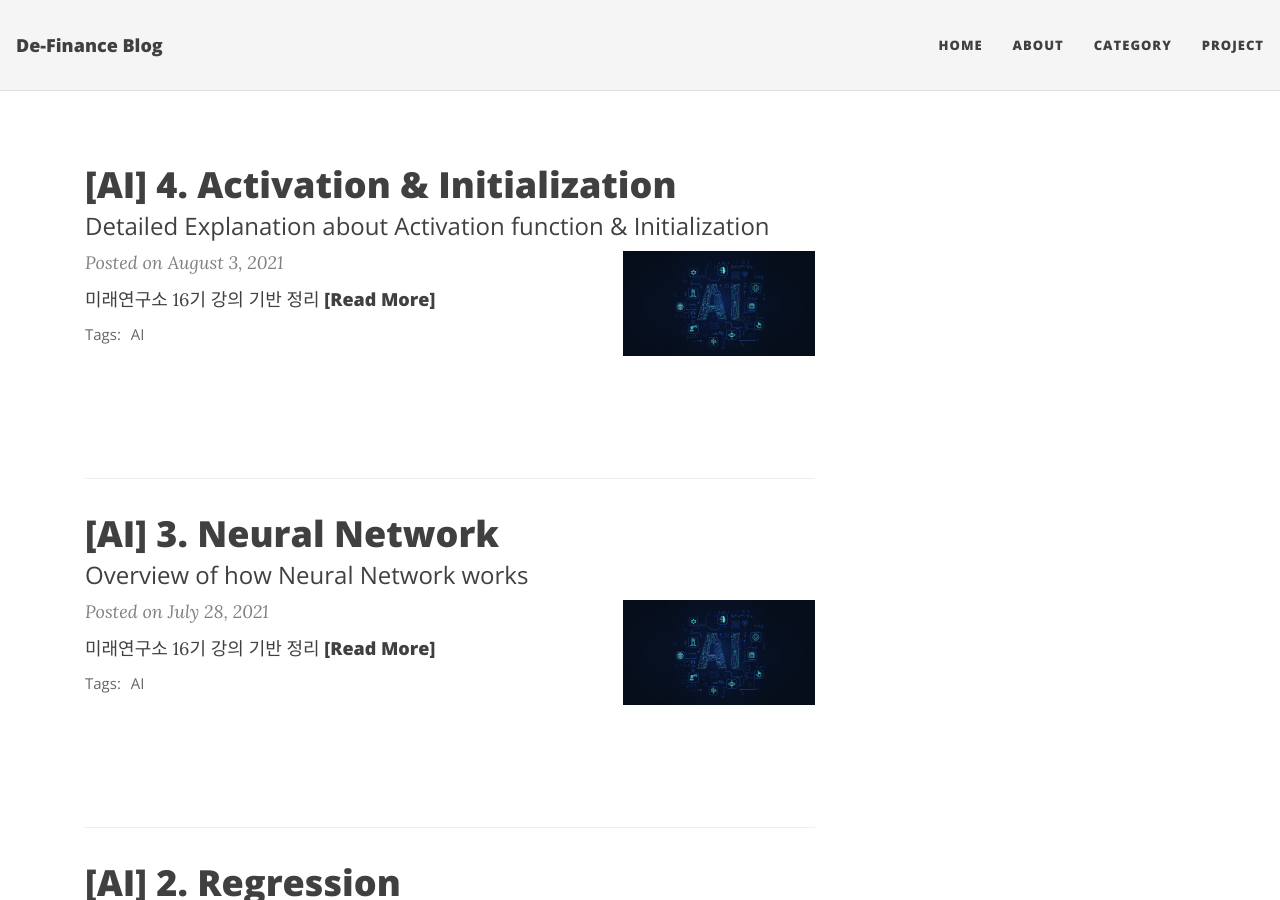
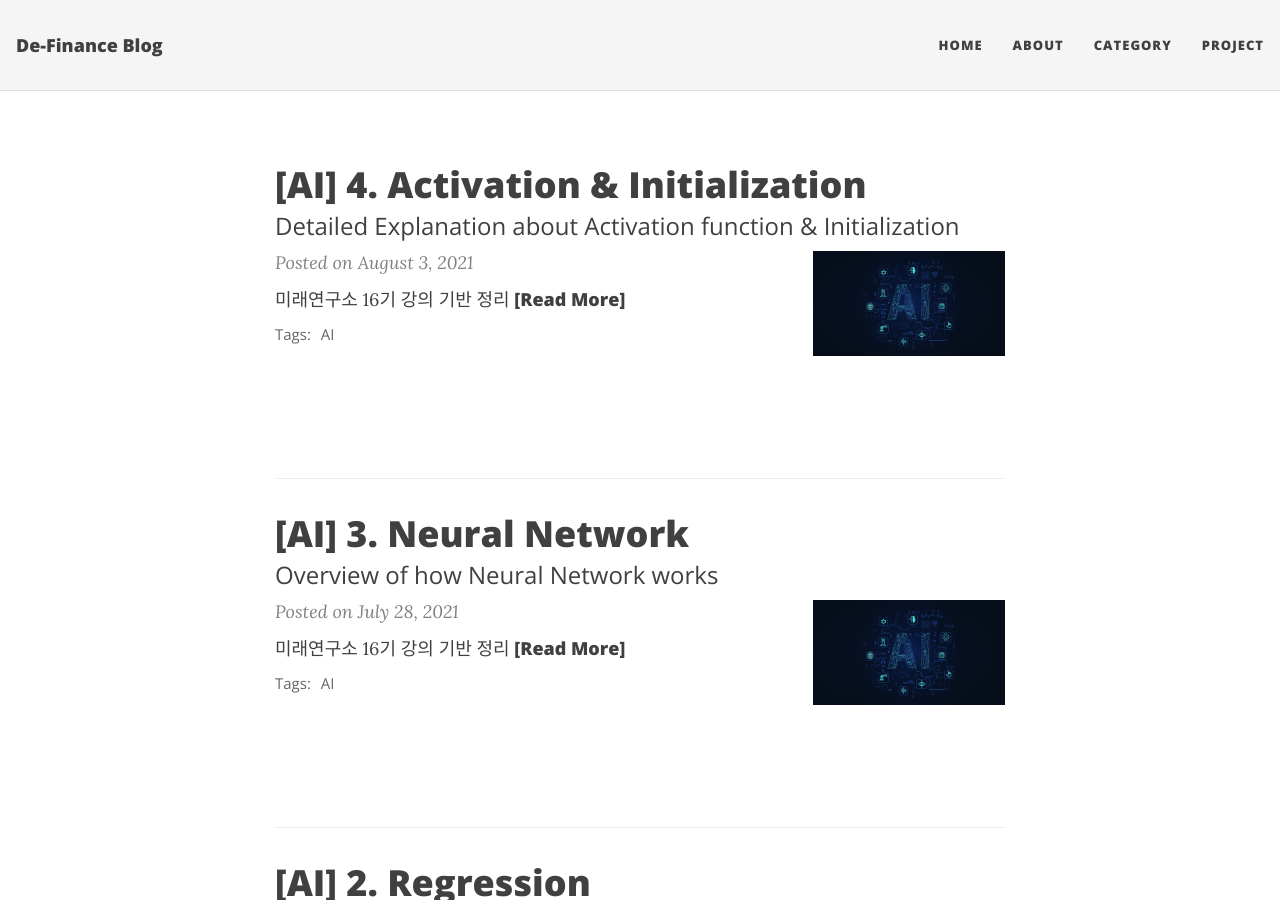
Before and after one commit to De-Finance/De-Finance.github.io, a Jekyll site: the page built from index.markdown, in a window 1280 px wide and 900 px high. Built offline with Jekyll 4.4.1, drawn with Linux system fonts in a browser that asks for light colours; nearby versions of some CDN libraries; the list of posts is cut into pages by our own code.

Commit message:
page update

```diff
--- a/_layouts/page.html
+++ b/_layouts/page.html
@@ -4,21 +4,28 @@ layout: base
 
 {% include header.html type="page" %}
 
-<div class="container" role="main">
+<div class="{% if page.full-width %} container-fluid {% else %} container-md {% endif %}" role="main">
   <div class="row">
-    <div class="col-lg-8 col-lg-offset-2 col-md-10 col-md-offset-1">
+    <div class="{% if page.full-width %} col {% else %} col-xl-8 offset-xl-2 col-lg-10 offset-lg-1 {% endif %}">
+      {% if page.before-content %}
+        <div class="before-content">
+          {% for file in page.before-content %}
+            {% include {{ file }} %}
+          {% endfor %}
+        </div>
+      {% endif %}
+
       {{ content }}
-	    {% if page.comments %}
-        <div class="disqus-comments">
-	        {% include disqus.html %}
+
+      {% if page.after-content %}
+        <div class="after-content">
+          {% for file in page.after-content %}
+            {% include {{ file }} %}
+          {% endfor %}
         </div>
-	        {% include fb-comment.html %}
-        <div class="staticman-comments">
-          {% include staticman-comments.html %}
-        </div>
-        <div class="justcomments-comments">
-          {% include just_comments.html %}
-        </div>
-	    {% endif %}
+      {% endif %}
+
+      {% include comments.html %}
     </div>
   </div>
+</div>
```
